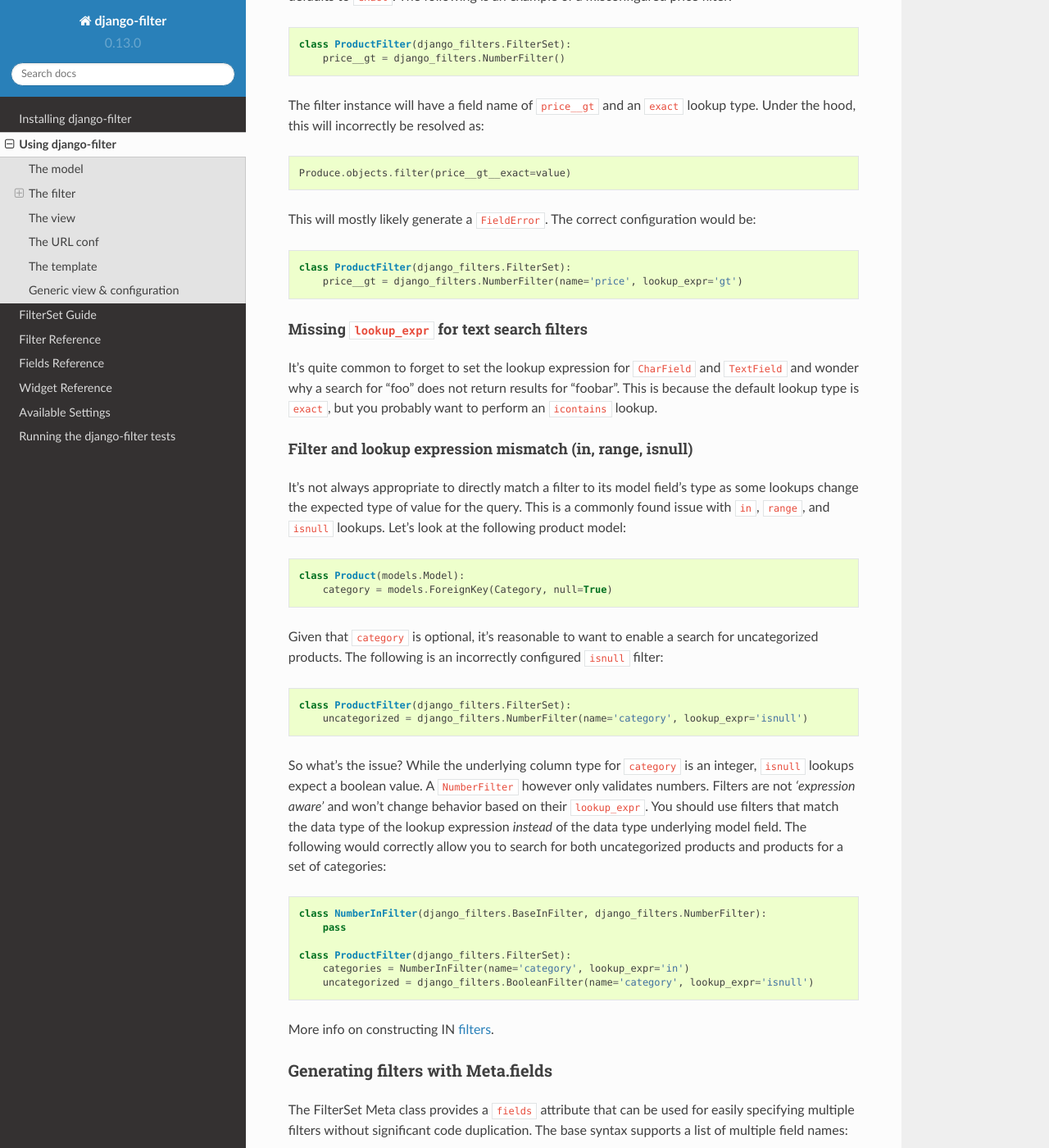
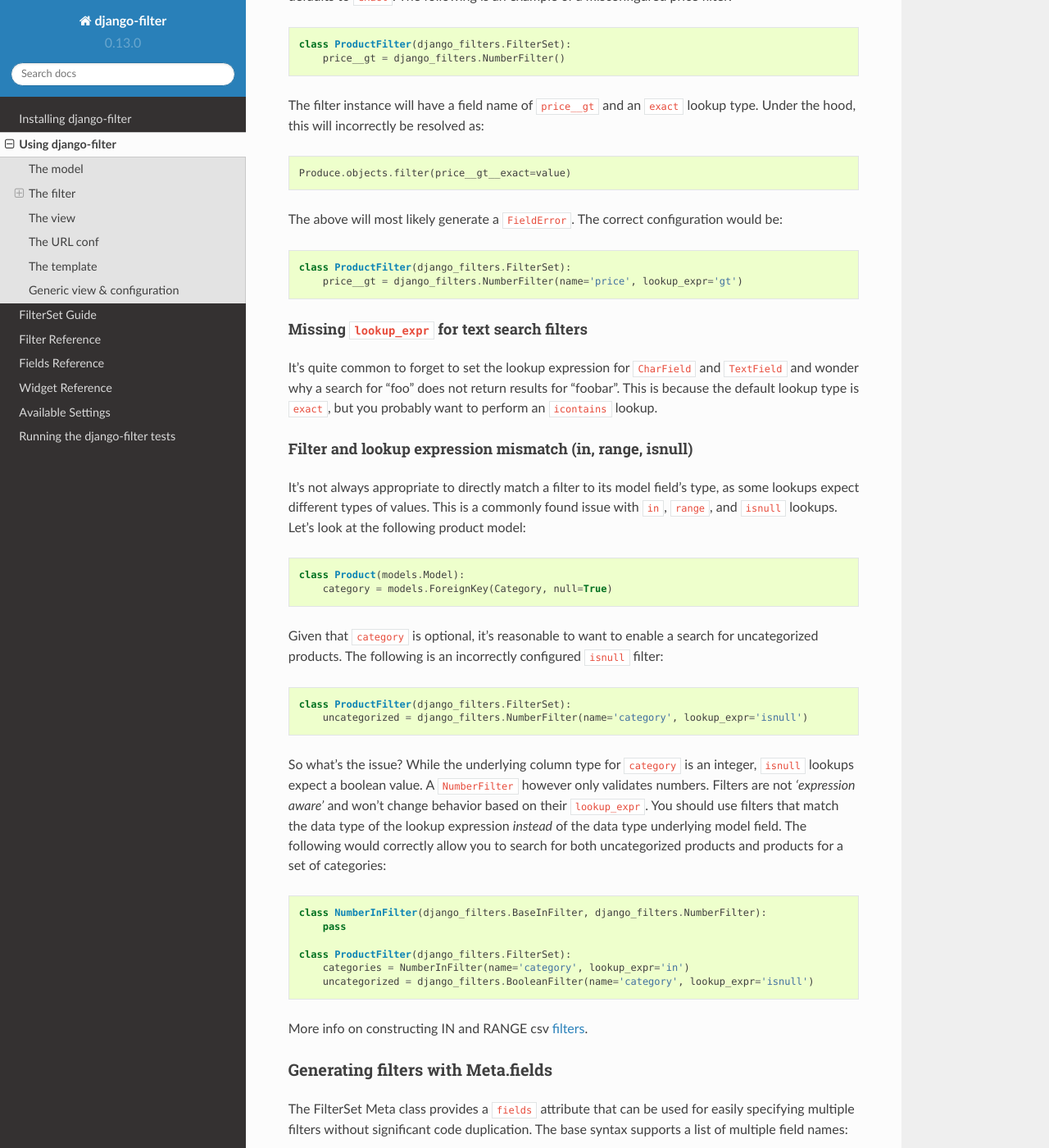
Before and after one commit to carltongibson/django-filter, a Sphinx documentation site: the page built from docs/usage.txt, in a window 1280 px wide and 1400 px high, scrolled down 1852 px. Shown: the whole window at 82% size. Built offline with Sphinx 7.4.7 and the Read the Docs theme 2.0.0, drawn with Linux system fonts in a browser that asks for light colours.

Commit message:
Small grammar fixes

```diff
--- a/docs/usage.txt
+++ b/docs/usage.txt
@@ -104,7 +104,7 @@ lookup type. Under the hood, this will incorrectly be resolved as::
 
     Produce.objects.filter(price__gt__exact=value)
 
-This will mostly likely generate a ``FieldError``. The correct configuration
+The above will most likely generate a ``FieldError``. The correct configuration
 would be::
 
     class ProductFilter(django_filters.FilterSet):
@@ -124,8 +124,8 @@ Filter and lookup expression mismatch (in, range, isnull)
 """""""""""""""""""""""""""""""""""""""""""""""""""""""""
 
 It's not always appropriate to directly match a filter to its model field's
-type as some lookups change the expected type of value for the query. This is a
-commonly found issue with ``in``, ``range``, and ``isnull`` lookups. Let's look
+type, as some lookups expect different types of values. This is a commonly
+found issue with ``in``, ``range``, and ``isnull`` lookups. Let's look
 at the following product model::
 
     class Product(models.Model):
@@ -153,7 +153,7 @@ products and products for a set of categories::
         categories = NumberInFilter(name='category', lookup_expr='in')
         uncategorized = django_filters.BooleanFilter(name='category', lookup_expr='isnull')
 
-More info on constructing IN :ref:`filters <base-in-filter>`.
+More info on constructing IN and RANGE csv :ref:`filters <base-in-filter>`.
 
 
 Generating filters with Meta.fields
```
